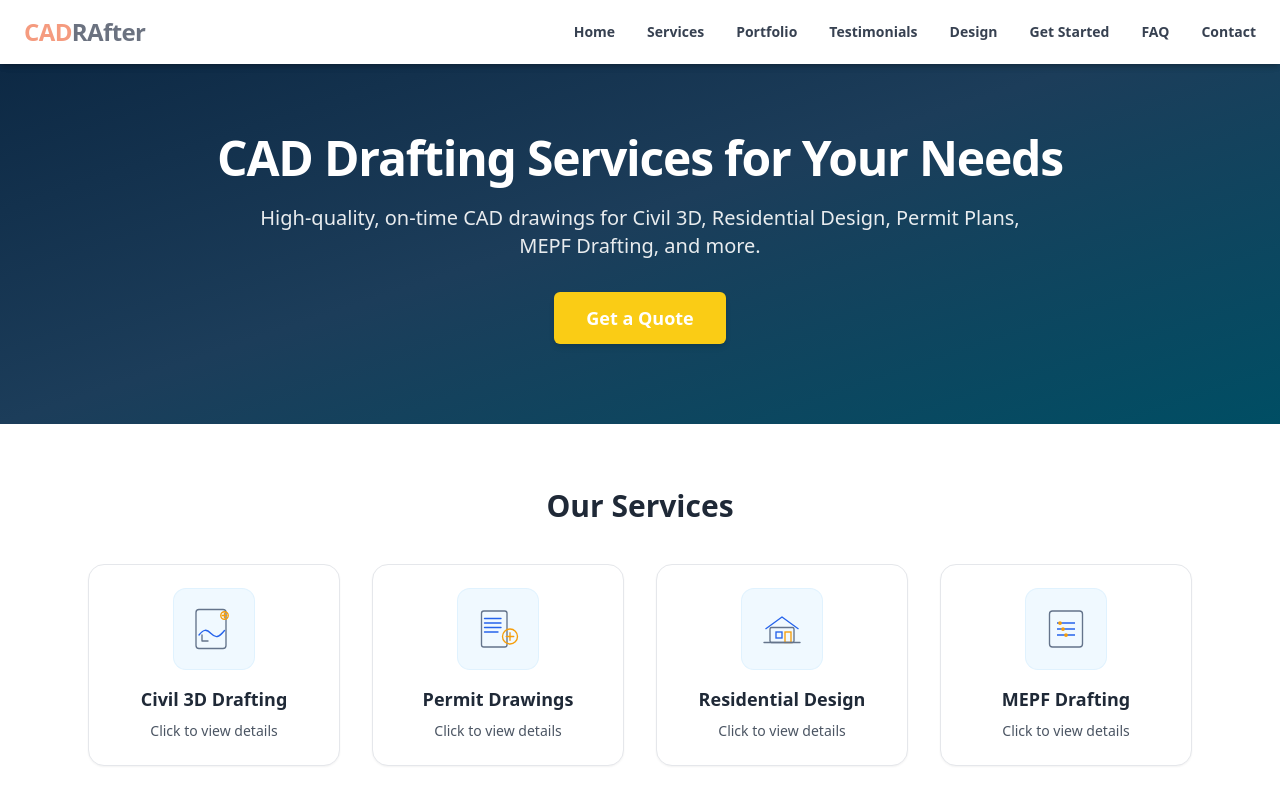
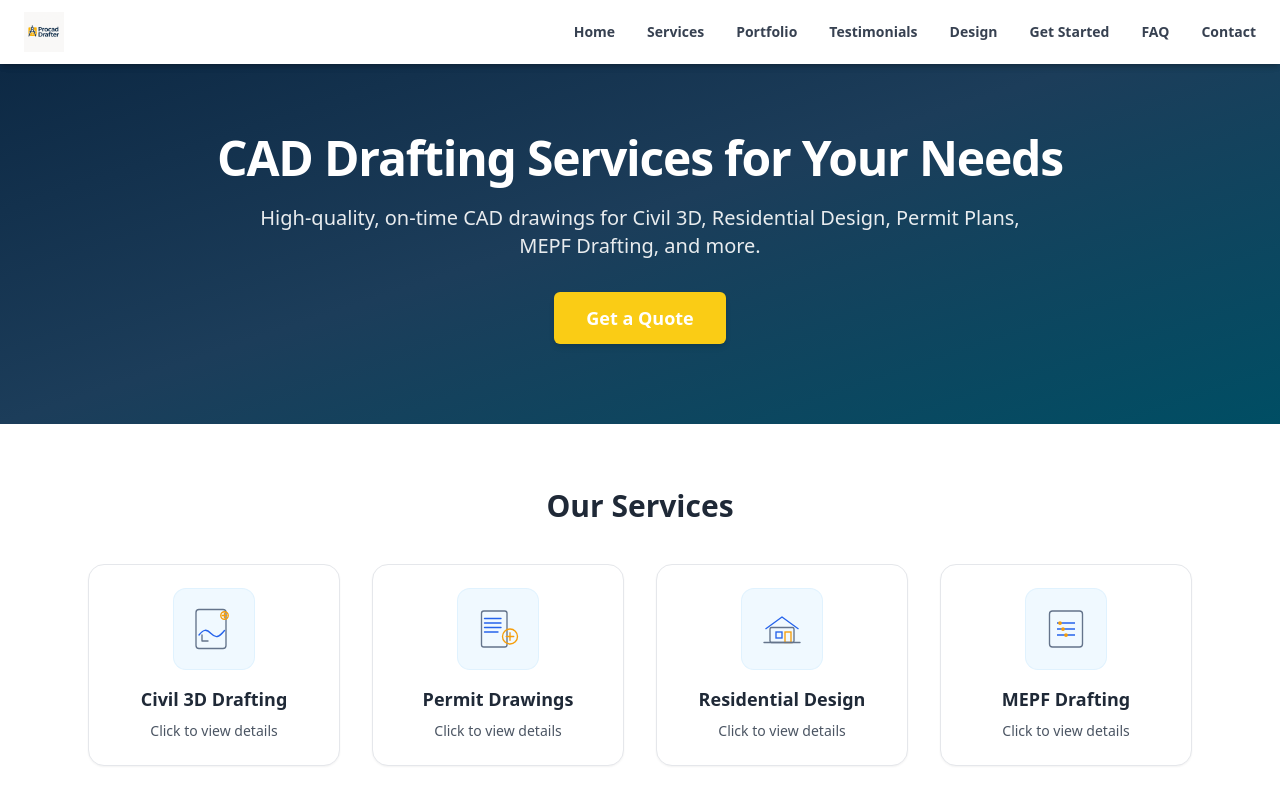
Before and after one commit to dinhlan2006/procaddrafter-web, a React (Vite) app: page / in a window 1280 px wide. Shown: the top 800 px of the page. Built offline with nearby package versions, Linux system fonts and the light colour scheme.

Commit message:
feat: update header logo png

```diff
--- a/src/components/Header.jsx
+++ b/src/components/Header.jsx
@@ -1,18 +1,17 @@
+// src/components/Header.jsx
 import React, { useState } from "react";
 
 export default function Header() {
   const [isOpen, setIsOpen] = useState(false);
-
   const toggleMenu = () => setIsOpen(!isOpen);
 
   return (
     <header className="bg-white shadow-md fixed top-0 left-0 w-full z-50">
-      <div className="max-w-7xl mx-auto flex items-center justify-between px-6 py-4">
+      <div className="max-w-7xl mx-auto flex items-center justify-between px-6 py-3">
         {/* Logo */}
-        <div className="text-2xl font-extrabold text-blue-900 tracking-tight">
-          <span className="text-[#f59b7f]">CAD</span>
-          <span className="text-[#6b7280]">RAfter</span>
-        </div>
+        <a href="#hero" className="flex items-center space-x-2">
+          <img src="/logo-procad.png" alt="ProcadDrafter" className="h-10 w-auto" />
+        </a>
 
         {/* Desktop Menu */}
         <nav className="hidden md:flex space-x-8 text-sm font-semibold text-gray-700">
```
Also changed, not shown: public/logo-procad.png (added).
